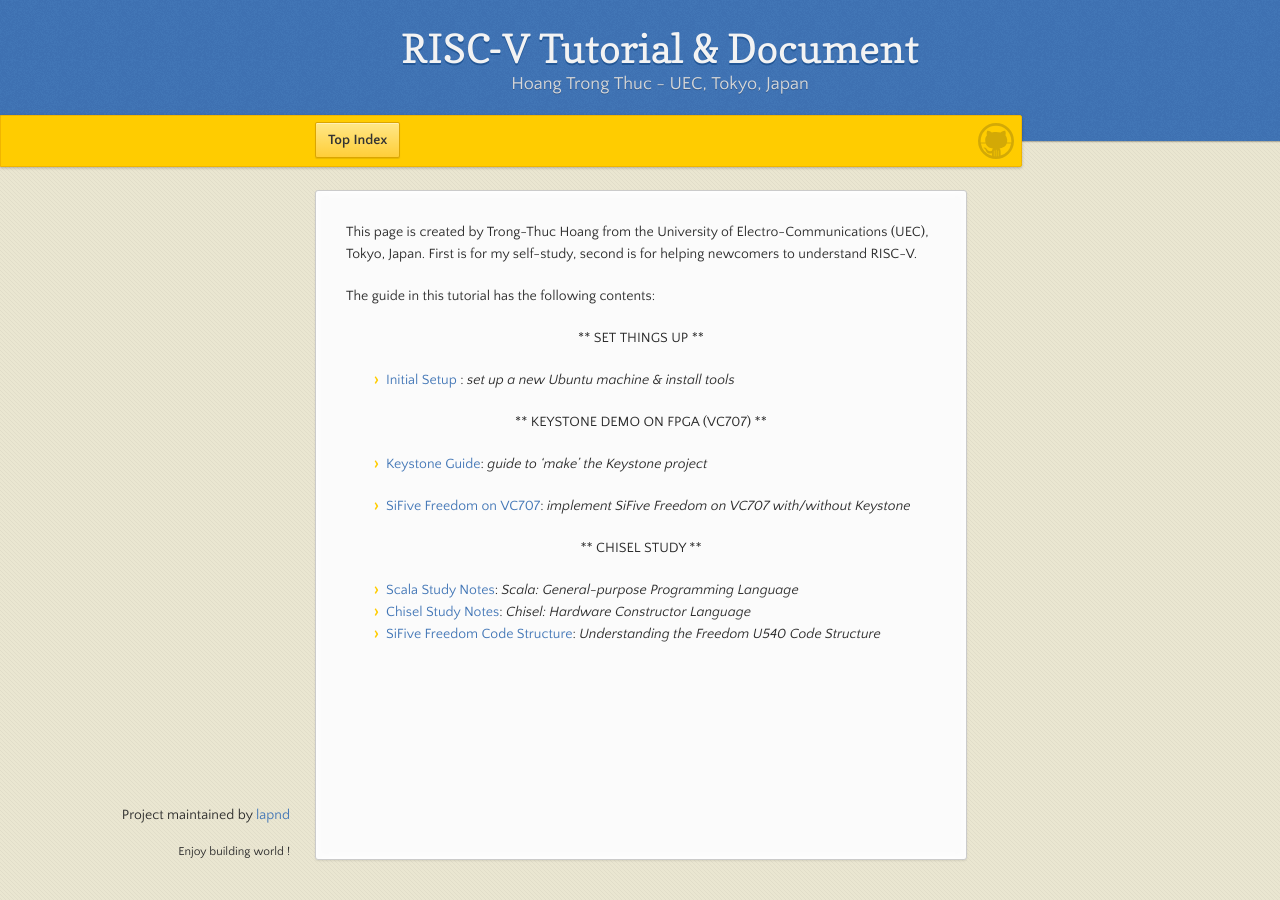
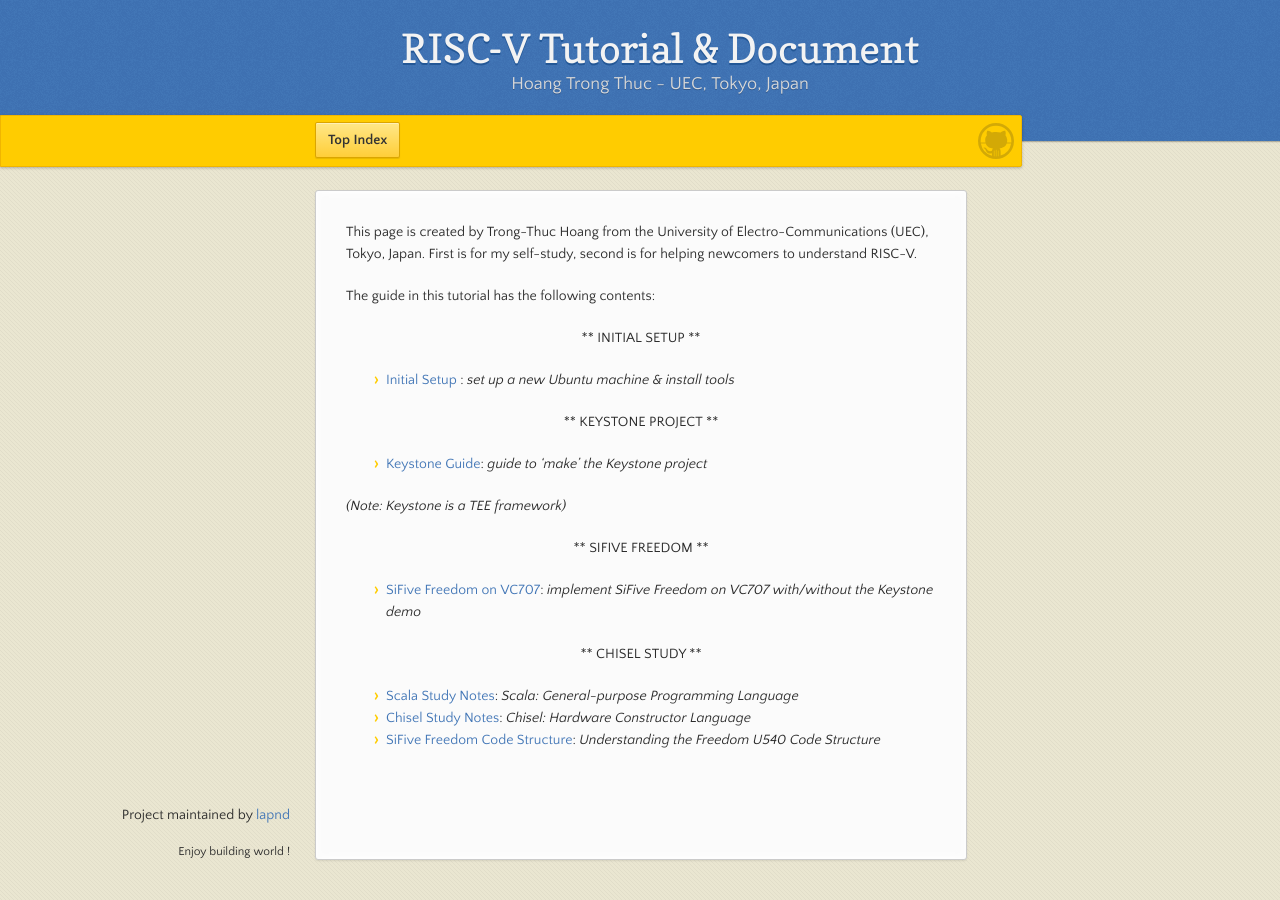
Before and after one commit to lapnd/httdes.github.io, a Jekyll site: the page built from index.md, in a window 1280 px wide. Built offline with Jekyll 4.4.1, drawn with Linux system fonts in a browser that asks for light colours.

Commit message:
Update index.md

```diff
--- a/index.md
+++ b/index.md
@@ -6,15 +6,19 @@ This page is created by Trong-Thuc Hoang from the University of Electro-Communic
 
 The guide in this tutorial has the following contents:
 
-<p style="text-align:center">** SET THINGS UP **</p>
+<p style="text-align:center">** INITIAL SETUP **</p>
 
 - [Initial Setup](./init.md) : *set up a new Ubuntu machine & install tools*
 
-<p style="text-align:center">** KEYSTONE DEMO ON FPGA (VC707) **</p>
+<p style="text-align:center">** KEYSTONE PROJECT **</p>
 
 - [Keystone Guide](./keystone.md): *guide to 'make' the Keystone project*
 
-- [SiFive Freedom on VC707](./vc707.md): *implement SiFive Freedom on VC707 with/without Keystone*
+*(Note: Keystone is a TEE framework)*
+
+<p style="text-align:center">** SIFIVE FREEDOM **</p>
+
+- [SiFive Freedom on VC707](./vc707.md): *implement SiFive Freedom on VC707 with/without the Keystone demo*
 
 <p style="text-align:center">** CHISEL STUDY **</p>
 
```
